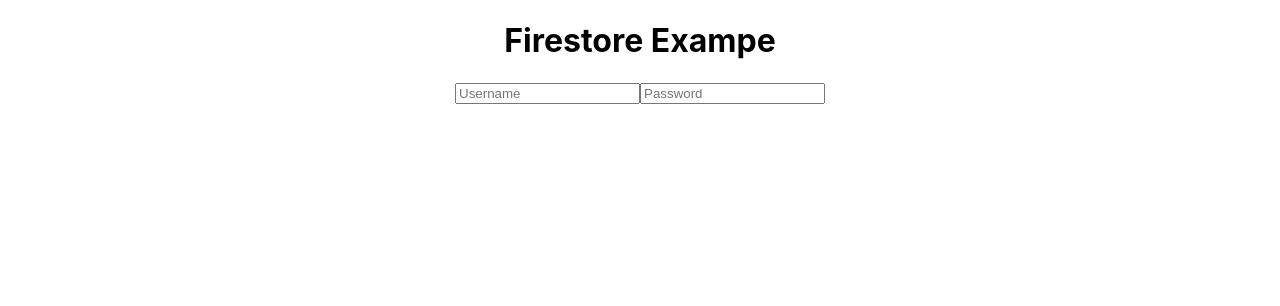
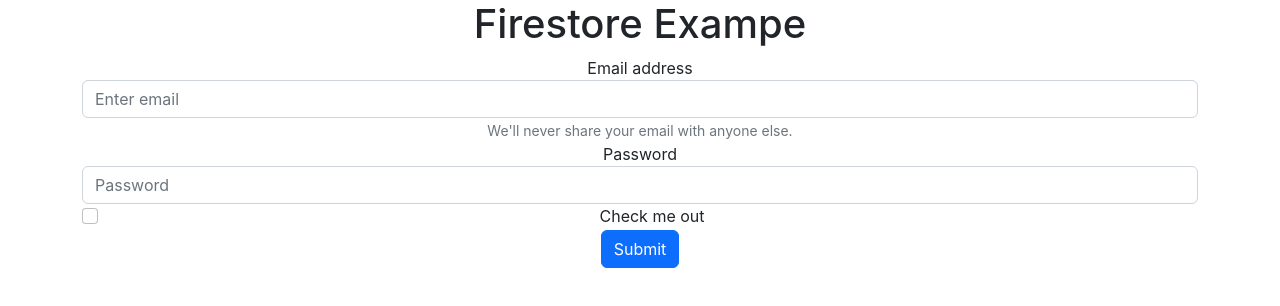
Before and after one commit to Travel-Systems-inc/project-assignment, a React (Create React App) app in the folder vt-app/: page / in a window 1280 px wide. Shown: the top 306 px of the page. Built offline with nearby package versions, Linux system fonts and the light colour scheme.

Commit message:
Tried (keyword) adding Bootstrap

```diff
--- a/vt-app/src/index.js
+++ b/vt-app/src/index.js
@@ -1,5 +1,9 @@
 import React from 'react'
 import ReactDOM from 'react-dom/client'
+// Bootstrap CSS
+import "bootstrap/dist/css/bootstrap.min.css";
+// Bootstrap Bundle JS
+import "bootstrap/dist/js/bootstrap.bundle.min";
 import './index.css'
 import App from './App'
 import reportWebVitals from './reportWebVitals'
--- a/vt-app/src/screens/Login.js
+++ b/vt-app/src/screens/Login.js
@@ -1,23 +1,32 @@
-import React from "react";
+import React from "react"
 
 export default function Login(){
     return (
         <div className="container">
-            <div className="formFields">
-                <input
-                    value=""
-                    placeholder="Username"
-                    size="large"
-                    className="stringInput"
-                />
-                <input
-                    value=""
-                    placeholder="Password"
-                    size="large"
-                    type="password"
-                    className="stringInput"
-                />
-            </div>
+            <form>
+                <div class="form-group">
+                    <label for="exampleInputEmail1">Email address</label>
+                    <input
+                        type="email"
+                        class="form-control"
+                        id="exampleInputEmail1"
+                        aria-describedby="emailHelp"
+                        placeholder="Enter email"
+                    />
+                    <small id="emailHelp" class="form-text text-muted">
+                        We'll never share your email with anyone else.
+                    </small>
+                </div>
+                <div class="form-group">
+                    <label for="exampleInputPassword1">Password</label>
+                    <input type="password" class="form-control" id="exampleInputPassword1" placeholder="Password"/>
+                </div>
+                <div class="form-group form-check">
+                    <input type="checkbox" class="form-check-input" id="exampleCheck1"/>
+                    <label class="form-check-label" for="exampleCheck1">Check me out</label>
+                </div>
+                <button type="submit" class="btn btn-primary">Submit</button>
+            </form>
         </div>
     )
 }
```
Also changed, not shown: vt-app/src/screens/Settings.js (added, +9 -0 lines).
